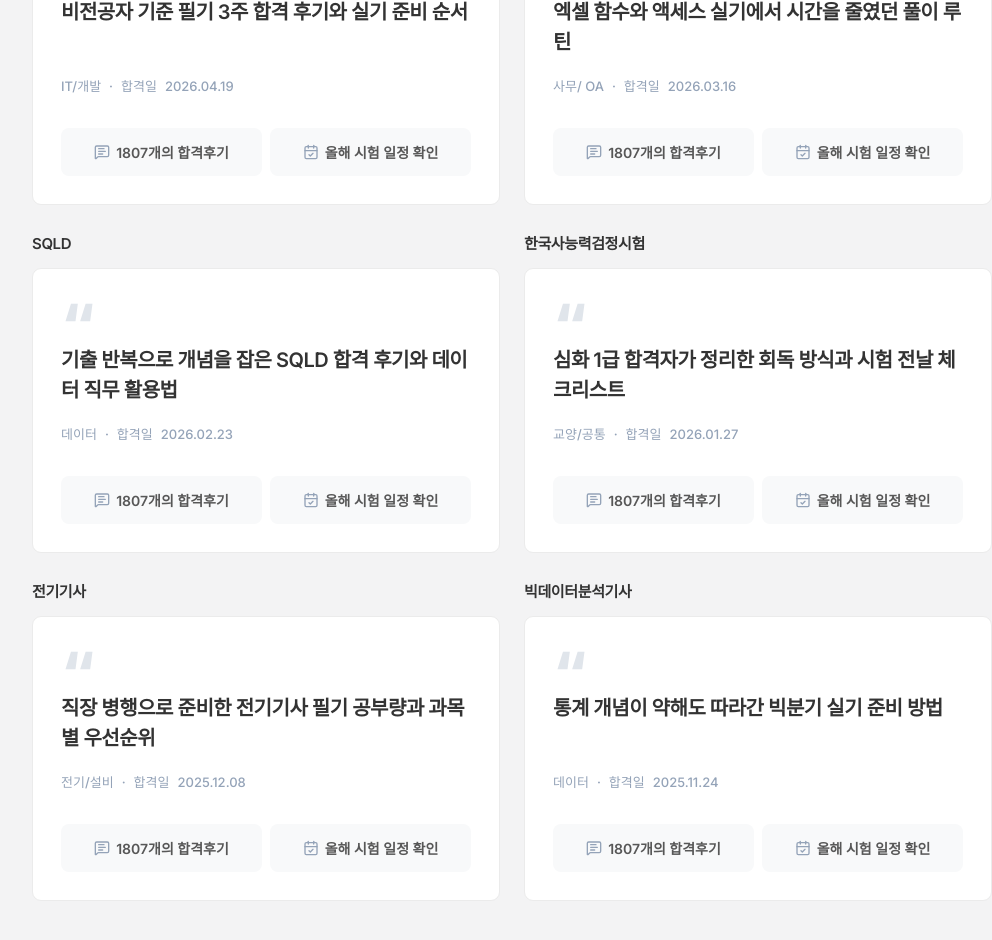
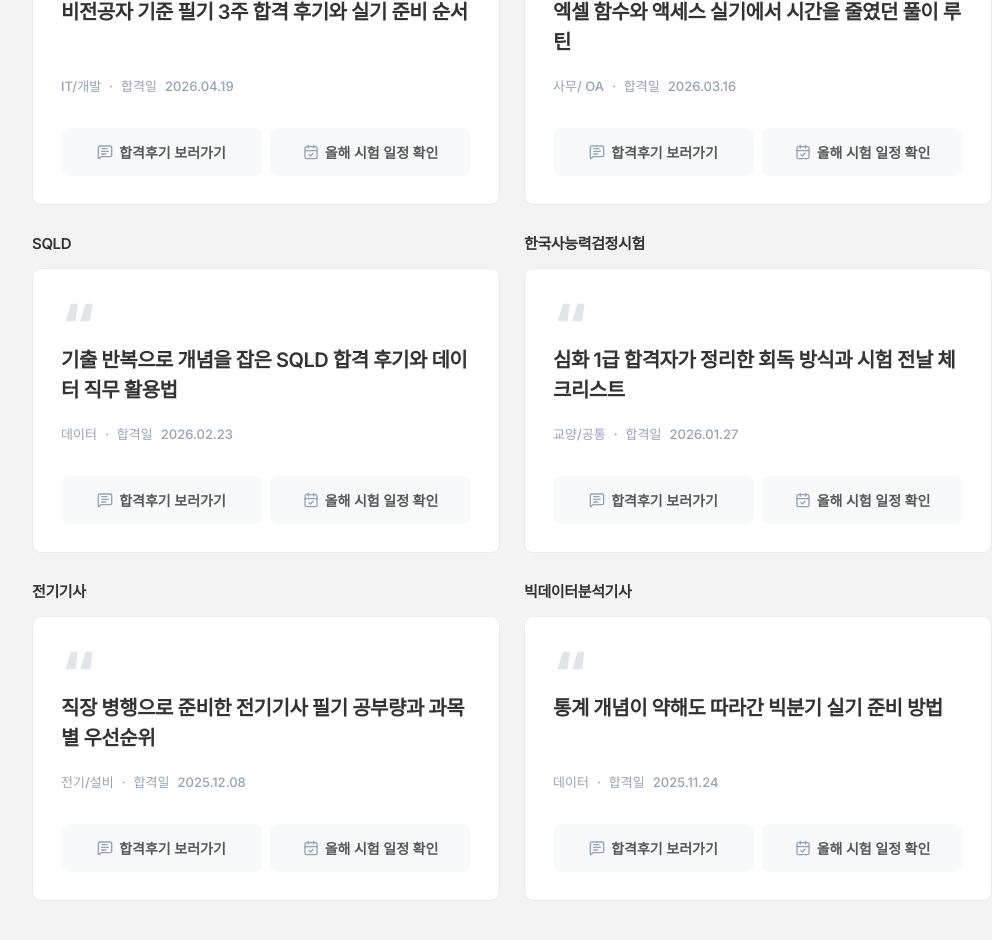
Before and after one commit to RouteRoot/Root_Frontend, a Next.js app: page / in a window 1280 px wide. Shown: the part 2200-3140 px from the top of the page, without its empty margins (128-1120 px from the left). Built offline with nearby package versions, Linux system fonts and the light colour scheme; no server answers.

Commit message:
feat : 대쉬보드 수정

```diff
--- a/components/dashboard/DashboardCertificateReviewSection.tsx
+++ b/components/dashboard/DashboardCertificateReviewSection.tsx
@@ -92,7 +92,7 @@ function ReviewCard({ review }: { review: CertificateReview }) {
             className="flex h-12 items-center justify-center gap-1.5 rounded-[8px] bg-[#F8F9FA] px-3 text-center text-[14px] font-semibold text-[#575757] transition-colors hover:bg-[#EEF4FF] hover:text-[#4876EF]"
           >
             <MessageSquareText className="h-4 w-4 text-[#94A3B8]" />
-            1807개의 합격후기
+            합격후기 보러가기
           </Link>
           <Link
             href={`/certificate/search?keyword=${encodeURIComponent(review.certificateName)}`}
--- a/components/gnb/GnbSearchBar.tsx
+++ b/components/gnb/GnbSearchBar.tsx
@@ -290,7 +290,9 @@ export default function GnbSearchBar({ compact = false }: GnbSearchBarProps) {
                     {certificateCategories.map(({ label, icon }) => (
                       <Link
                         key={label}
-                        href="/certificate"
+                        href={`/certificate/search?keyword=${encodeURIComponent(
+                          label
+                        )}`}
                         onClick={closeSearch}
                         className="flex items-center gap-2 rounded-[8px] bg-[#f7f9fb] px-4 py-3 text-[14px] font-semibold text-[#344054] transition-colors hover:bg-[#eef8fb]"
                       >
```
